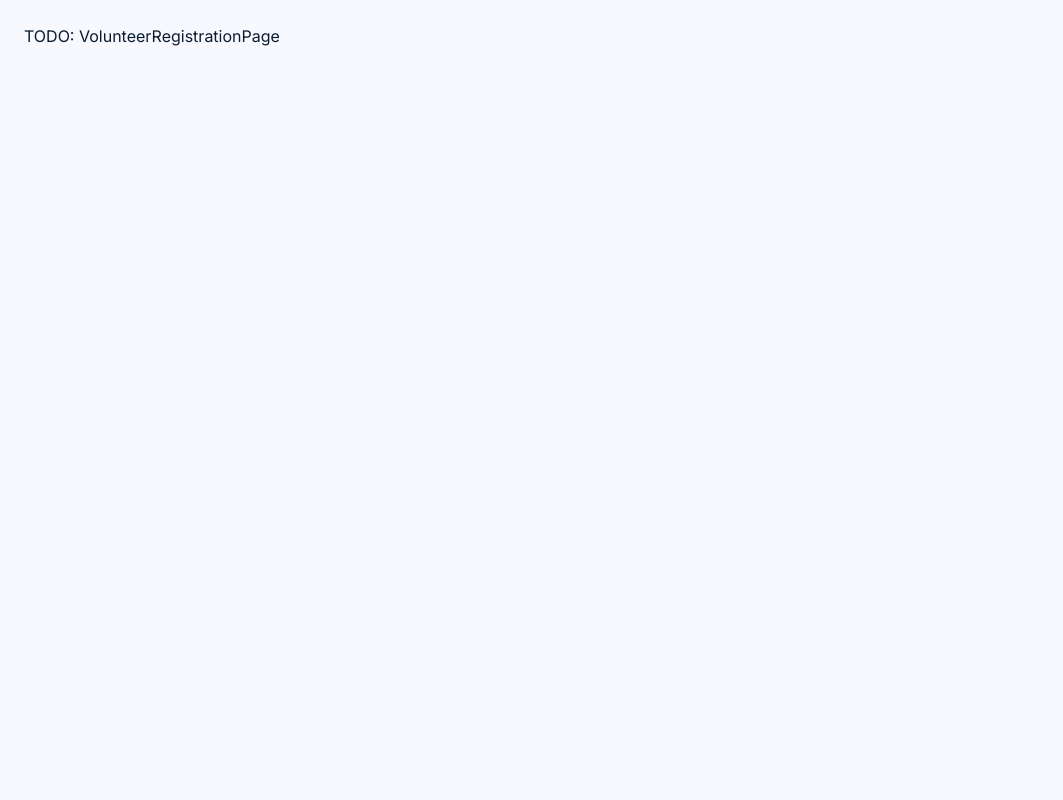
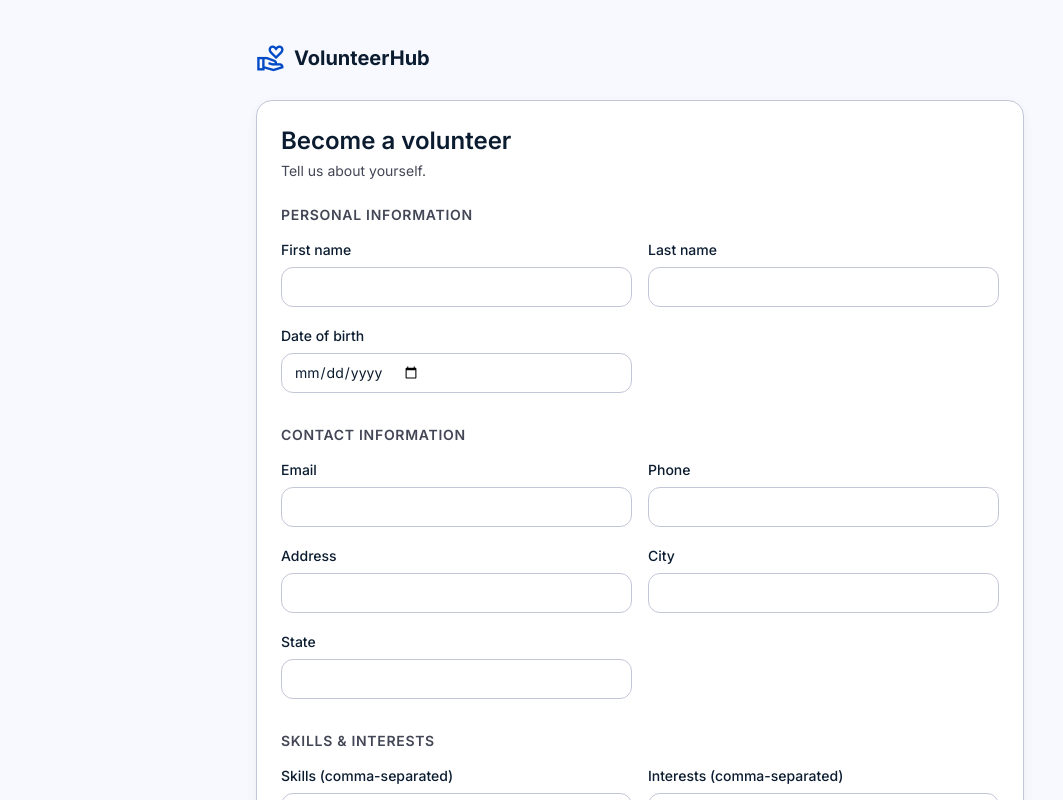
Before and after one commit to J12003LPZ/volunteer_management_system, a React (Vite) app in the folder client/: page /register in a window 1280 px wide. Shown: the top 800 px of the page, without its empty margins (0-1063 px from the left). Built offline with nearby package versions, Linux system fonts and the light colour scheme.

Commit message:
feat(client): public volunteer registration page (ported from Stitch form mockup)

```diff
--- a/client/src/pages/VolunteerRegistrationPage.tsx
+++ b/client/src/pages/VolunteerRegistrationPage.tsx
@@ -1,3 +1,46 @@
+import { useNavigate } from 'react-router-dom';
+import { useState } from 'react';
+import { api } from '@/lib/api';
+import { VolunteerForm, valuesToPayload, type VolunteerFormValues } from '@/features/volunteers/VolunteerForm';
+import { Card, CardContent } from '@/components/ui/card';
+
 export function VolunteerRegistrationPage() {
-  return <div className="p-container-padding">TODO: VolunteerRegistrationPage</div>;
+  const navigate = useNavigate();
+  const [done, setDone] = useState(false);
+
+  const onSubmit = async (values: VolunteerFormValues) => {
+    await api.post('/volunteers/public', valuesToPayload(values));
+    setDone(true);
+  };
+
+  return (
+    <div className="min-h-screen bg-surface py-10 px-4">
+      <div className="max-w-3xl mx-auto">
+        <header className="flex items-center gap-2 mb-6">
+          <span className="material-symbols-outlined text-primary text-3xl">volunteer_activism</span>
+          <span className="font-bold text-xl text-on-surface">VolunteerHub</span>
+        </header>
+        <Card className="shadow-card-1 rounded-lg">
+          <CardContent className="p-6">
+            {done ? (
+              <div className="text-center py-12">
+                <span className="material-symbols-outlined text-6xl text-secondary">check_circle</span>
+                <h2 className="mt-3 text-2xl font-semibold text-on-surface">Application submitted</h2>
+                <p className="mt-2 text-on-surface-variant">We'll review and reach out via email.</p>
+                <button className="mt-4 text-primary font-medium hover:underline" onClick={() => navigate('/login')}>
+                  Back to sign-in
+                </button>
+              </div>
+            ) : (
+              <>
+                <h1 className="text-2xl font-semibold text-on-surface">Become a volunteer</h1>
+                <p className="text-sm text-on-surface-variant mt-1 mb-6">Tell us about yourself.</p>
+                <VolunteerForm mode="public" submitLabel="Submit application" onSubmit={onSubmit} />
+              </>
+            )}
+          </CardContent>
+        </Card>
+      </div>
+    </div>
+  );
 }
```
